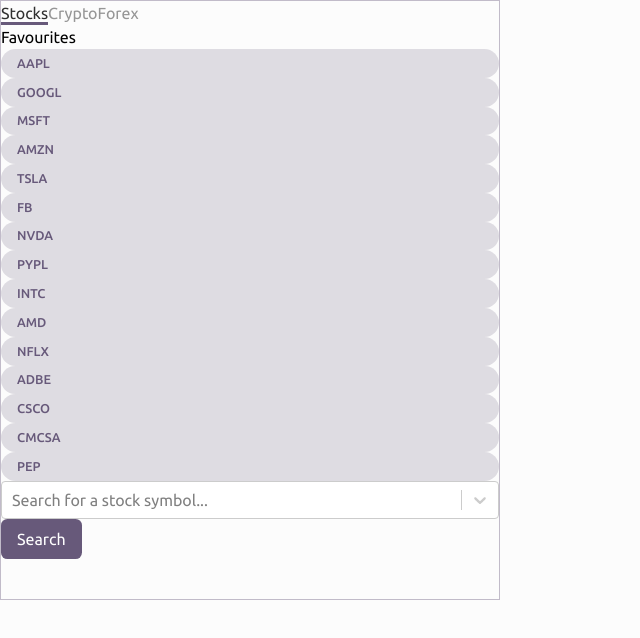
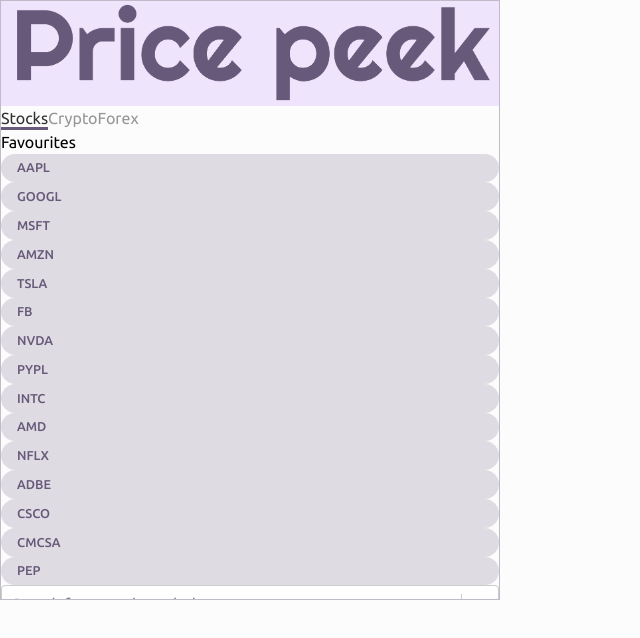
Before and after one commit to rishikesh-suvarna/price-peek-extension, a React (Vite) app: page / in a window 1280 px wide. Shown: the top 638 px of the page, without its empty margins (0-640 px from the left). Built offline with nearby package versions, Linux system fonts and the light colour scheme; no server answers.

Commit message:
feat: Add logo image to the main application layout

```diff
--- a/src/App.tsx
+++ b/src/App.tsx
@@ -13,6 +13,12 @@
           }
         }}
       />
+      <div className="bg-[#eee4fc]">
+        <img
+          src="/public/assets/pp-logo-horizontal.png"
+          className='p-2 h-10 mx-auto'
+        />
+      </div>
       <Tabs />
     </main>
   );
```
Also changed, not shown: public/assets/pp-logo-horizontal.png (added), public/assets/pp-logo.png (added).
